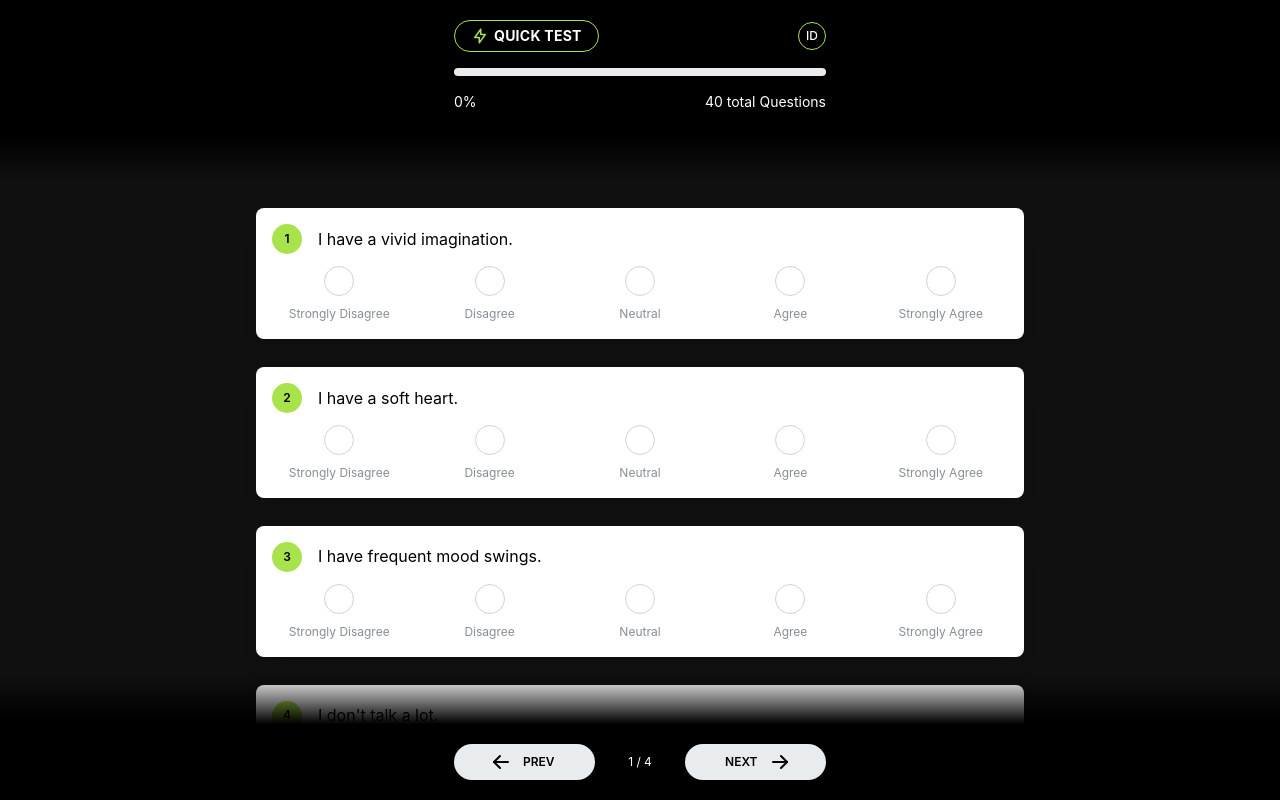
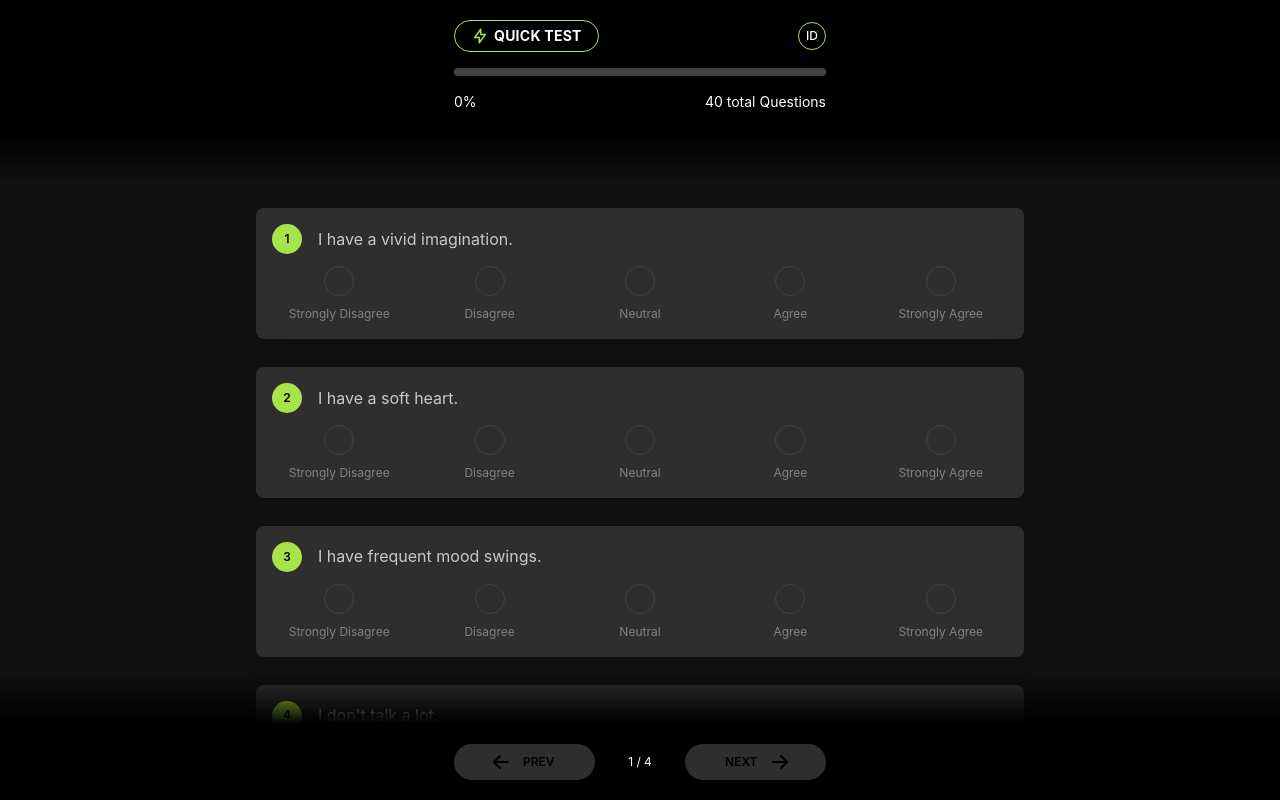
Before and after one commit to giffariz/ocean, a Next.js app: page /test in a window 1280 px wide. Built offline with nearby package versions, Linux system fonts and the light colour scheme.

Commit message:
adjust color scheme logic

```diff
--- a/src/app/layout.tsx
+++ b/src/app/layout.tsx
@@ -34,10 +34,22 @@ export default function RootLayout({
   return (
     <html lang="en" {...mantineHtmlProps}>
       <head>
-        <ColorSchemeScript defaultColorScheme="dark" forceColorScheme="dark" />
+        <ColorSchemeScript
+          nonce="8IBTHwOdqNKAWeKl7plt8g=="
+          defaultColorScheme="dark"
+          forceColorScheme="dark"
+        />
       </head>
-      <body className={`${geistSans.variable} ${geistMono.variable}`} style={{ backgroundColor: "#1f1f1f" }}>
-        <MantineProvider withGlobalClasses withCssVariables>
+      <body
+        className={`${geistSans.variable} ${geistMono.variable}`}
+        style={{ backgroundColor: "#1f1f1f" }}
+      >
+        <MantineProvider
+          withGlobalClasses
+          withCssVariables
+          defaultColorScheme="dark"
+          forceColorScheme="dark"
+        >
           <PageTransition>
             <LanguageProvider>
               {children}
```
